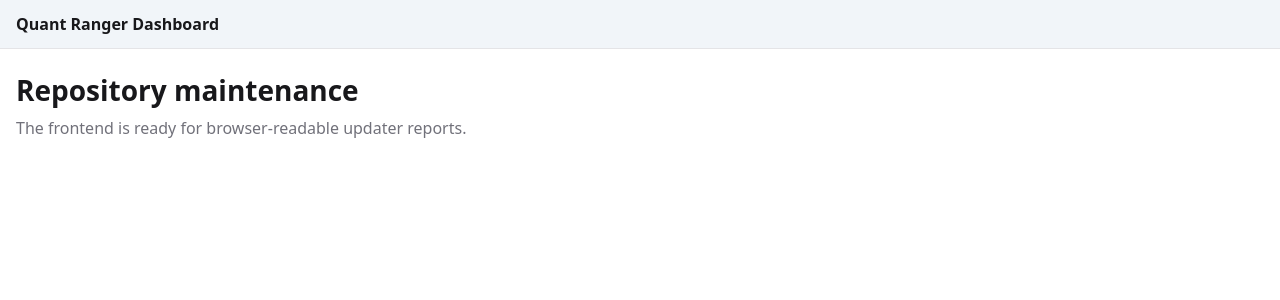
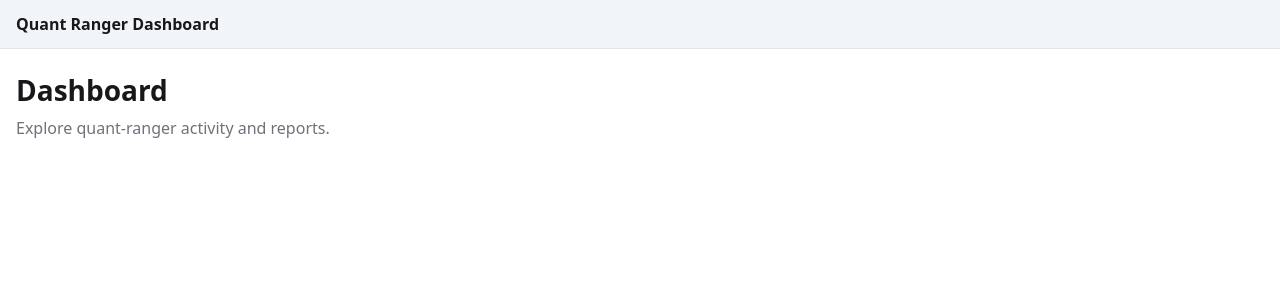
Before and after one commit to Quantco/quant-ranger, a React (Vite) app in the folder frontend/: page / in a window 1280 px wide. Shown: the top 300 px of the page. Built offline with nearby package versions, Linux system fonts and the light colour scheme.

Commit message:
refactor: simplify dashboard heading

```diff
--- a/frontend/src/Site.tsx
+++ b/frontend/src/Site.tsx
@@ -10,8 +10,8 @@ export default function Site() {
       </nav>
       <main>
         <header className="dashboard-header">
-          <h1>Repository maintenance</h1>
-          <p>The frontend is ready for browser-readable updater reports.</p>
+          <h1>Dashboard</h1>
+          <p>Explore quant-ranger activity and reports.</p>
         </header>
       </main>
     </>
```
